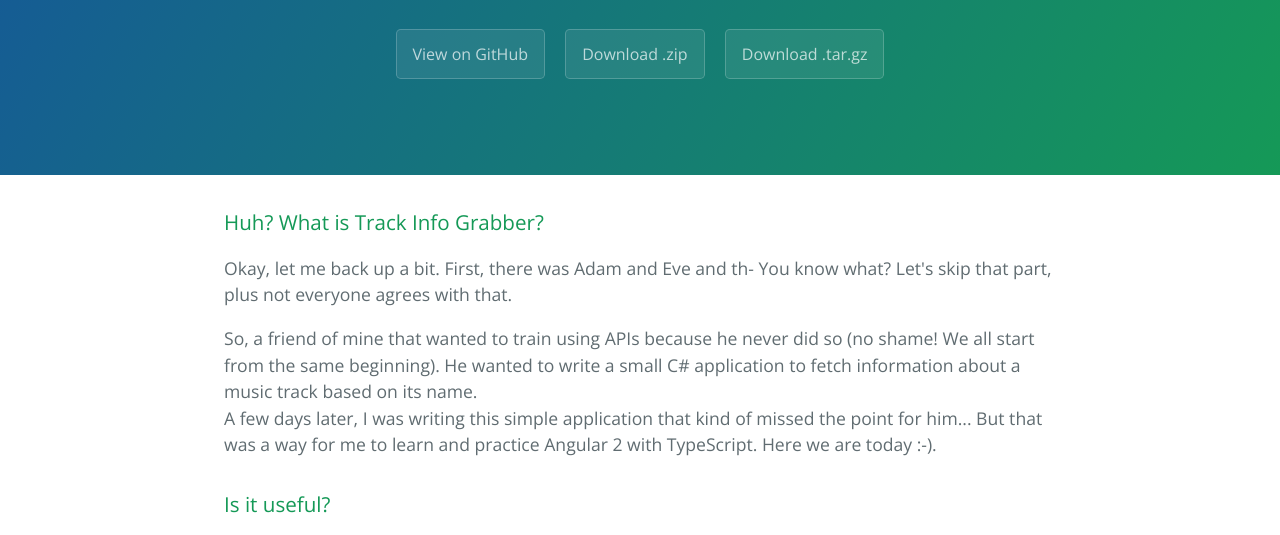
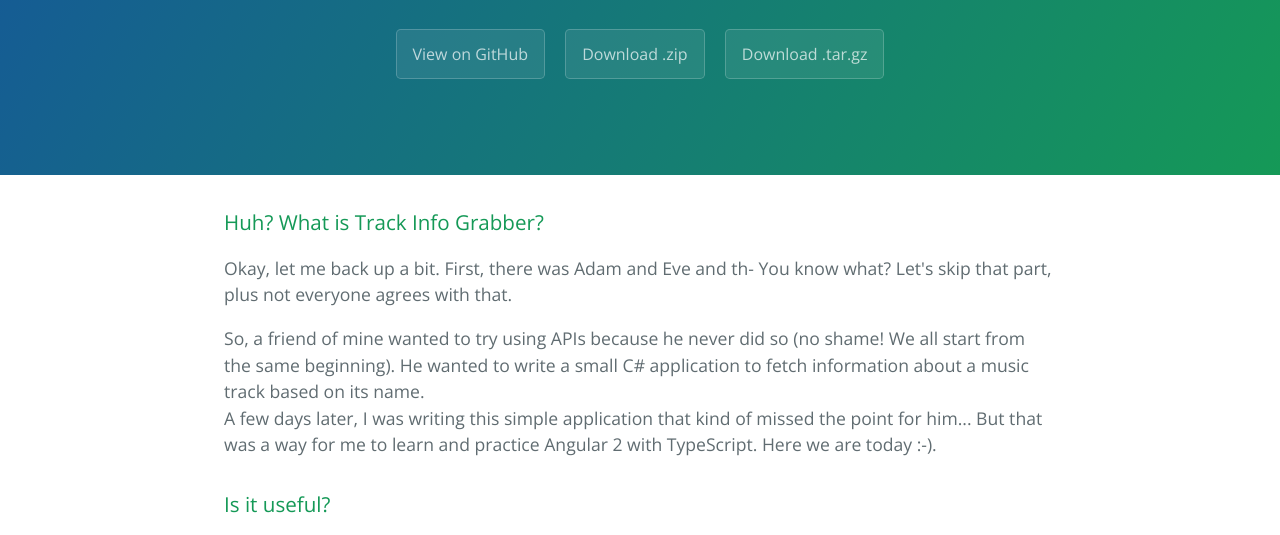
Before and after one commit to Je4hel/trackInfoGrabber, a plain HTML site: page index.html in a window 1280 px wide. Shown: the part 208-743 px from the top of the page. Drawn offline with nearby package versions, Linux system fonts and the light colour scheme.

Commit message:
Small changes

```diff
--- a/index.html
+++ b/index.html
@@ -24,7 +24,7 @@
 
 <p>Okay, let me back up a bit. First, there was Adam and Eve and th- You know what? Let's skip that part, plus not everyone agrees with that.</p>
 
-<p>So, a friend of mine that wanted to train using APIs because he never did so (no shame! We all start from the same beginning). He wanted to write a small C# application to fetch information about a music track based on its name.<br>
+<p>So, a friend of mine wanted to try using APIs because he never did so (no shame! We all start from the same beginning). He wanted to write a small C# application to fetch information about a music track based on its name.<br>
 A few days later, I was writing this simple application that kind of missed the point for him... But that was a way for me to learn and practice Angular 2 with TypeScript. Here we are today :-).</p>
 
 <h3>
```
